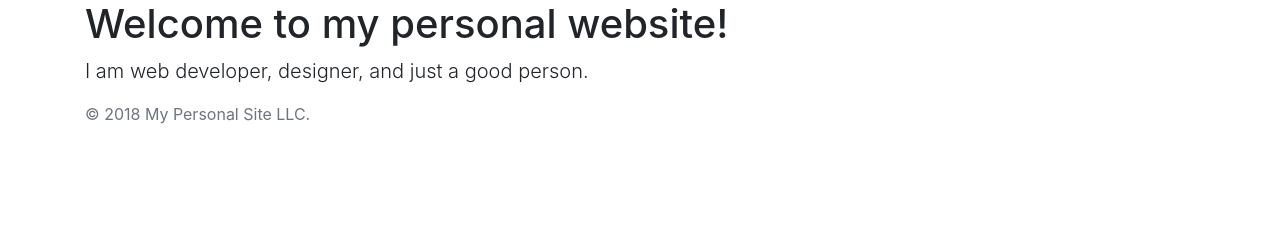
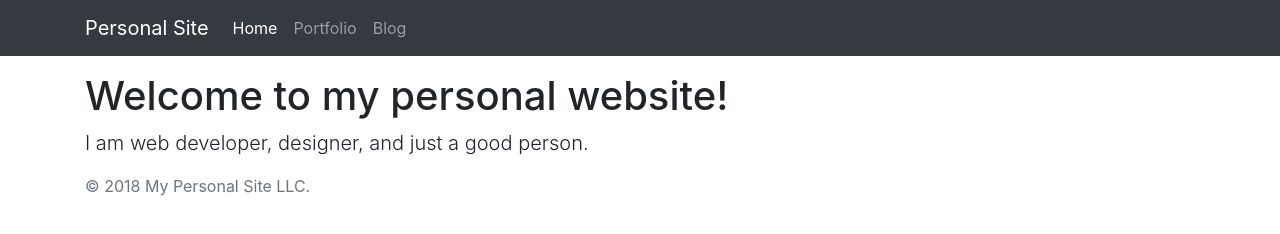
Before and after one commit to shampansky/bootstrap-Email-Course, a plain HTML site: page index.html in a window 1280 px wide. Drawn offline with nearby package versions, Linux system fonts and the light colour scheme.

Commit message:
Lesson 1

```diff
--- a/index.html
+++ b/index.html
@@ -8,7 +8,31 @@
 </head>
 <body>
 
-  <main class="container">
+  <nav class="navbar navbar-dark bg-dark navbar-expand-md" role="navigation">
+    <div class="container">
+      <a class="navbar-brand" href="/">Personal Site</a>
+
+      <button class="navbar-toggler" type="button" data-toggle="collapse" data-target="#globalNav" aria-controls="globalNav" aria-expanded="false" aria-label="Toggle navigation">
+        <span class="navbar-toggler-icon"></span>
+      </button>
+
+      <div class="collapse navbar-collapse" id="globalNav">
+        <ul class="navbar-nav">
+          <li class="nav-item active">
+            <a class="nav-link" href="/">Home</a>
+          </li>
+          <li class="nav-item">
+            <a class="nav-link" href="/portfolio">Portfolio</a>
+          </li>
+          <li class="nav-item">
+            <a class="nav-link" href="/blog">Blog</a>
+          </li>
+        </ul>
+      </div>
+    </div>
+  </nav>
+
+  <main class="container mt-3">
     <h1>Welcome to my personal website!</h1>
     <p class="lead">I am web developer, designer, and just a good person.</p>
   </main>
```
